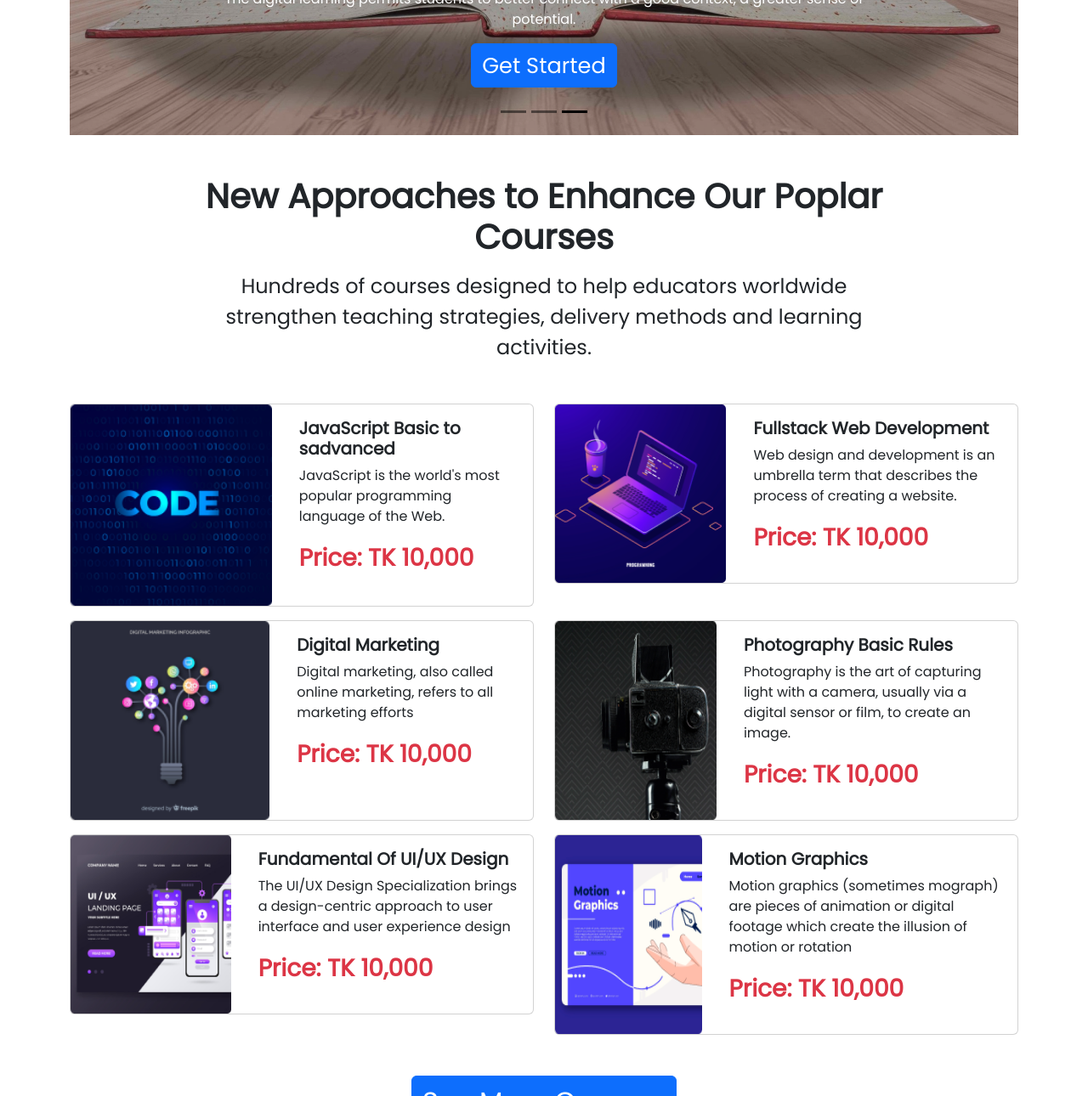
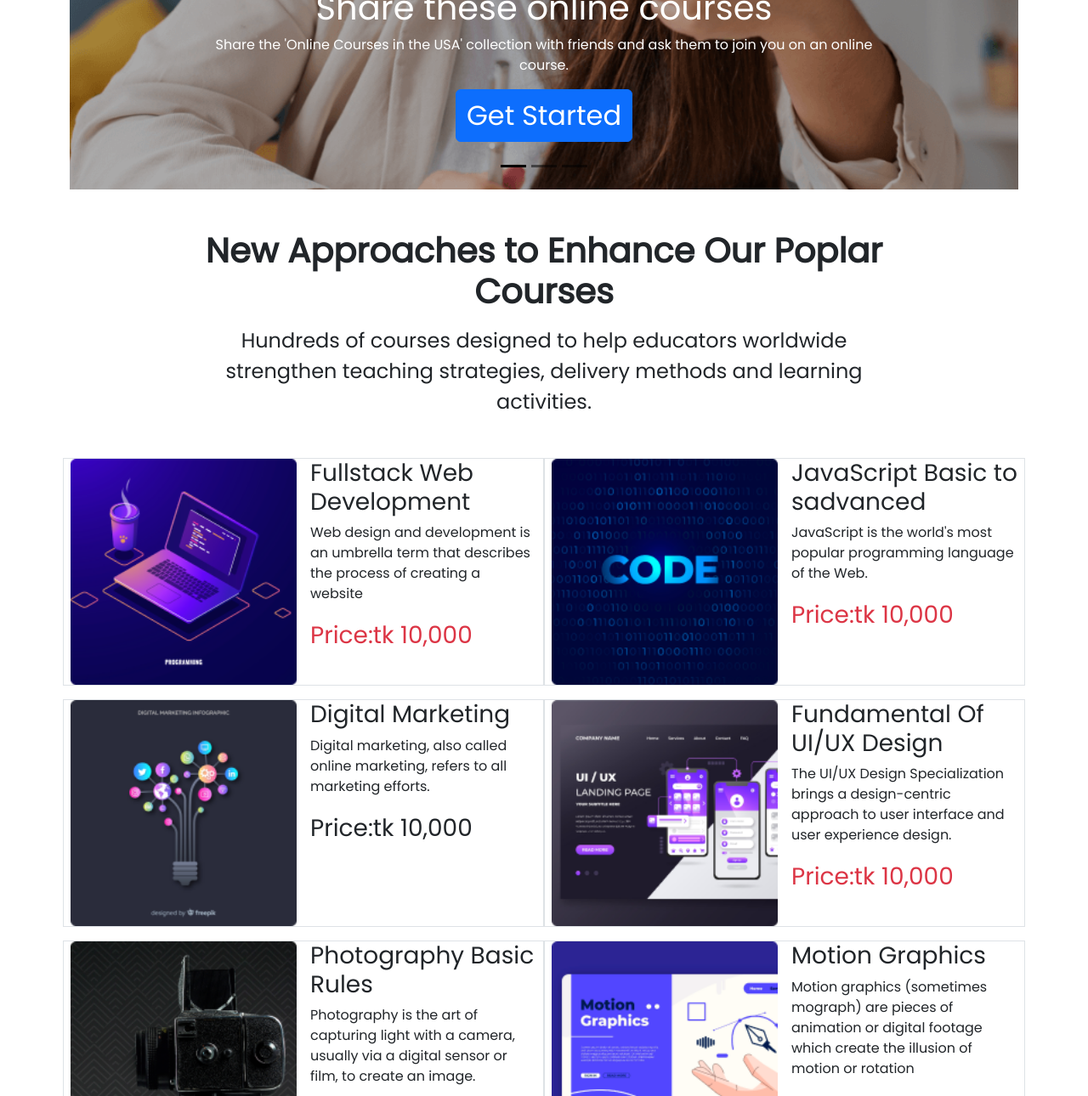
Before and after one commit to sakib036/power-tec-edu, a plain HTML site: page index.html in a window 1280 px wide. Shown: the part 745-2035 px from the top of the page at 85% size. Drawn offline with nearby package versions, Linux system fonts and the light colour scheme.

Commit message:
responsive

```diff
--- a/index.html
+++ b/index.html
@@ -37,13 +37,13 @@
         <nav>
             <div class="navbar navbar-expand-lg bg-light">
                 <div class="container">
-                    <h4 class="me-5">POWER EDU Tech</h4>
+                    <h4 class="me-5 fs-1 text-danger">POWER EDU Tech</h4>
                     <button class="navbar-toggler" type="button" data-bs-toggle="collapse"
                         data-bs-target="#navbarTogglerDemo02" aria-controls="navbarTogglerDemo02" aria-expanded="false"
                         aria-label="Toggle navigation">
                         <span class="navbar-toggler-icon"></span>
                     </button>
-                    <div class="collapse navbar-collapse" id="navbarTogglerDemo02">
+                    <div class="collapse navbar-collapse fs-3" id="navbarTogglerDemo02">
                         <ul class="navbar-nav me-auto mb-2 mb-lg-0">
                             <li class="nav-item">
                                 <a class="nav-link active" aria-current="page" href="#">Home</a>
@@ -65,7 +65,7 @@
                             </li>
                         </ul>
 
-                        <button class="btn btn-outline-success" type="submit">Register</button>
+                        <button class="btn btn-outline-success fs-2" type="submit">Register</button>
 
                     </div>
                 </div>
@@ -90,40 +90,43 @@
                         aria-label="Slide 3"></button>
                 </div>
                 <div class="carousel-inner">
-
-                    <div class="carousel-item active" data-bs-interval="2000">
-                        <div class="img-overlay "></div>
-                        <img src="images/cover/cover-2.jpg" class="carousel-img d-block img-fluid w-100 h-100"
-                            alt="...">
-                        <div class="carousel-caption d-block text-white carousel-text">
-                            <h1>Make Students Self-Motivated</h1>
-                            <p>The digital learning permits students to better connect with a good
-                                context, a greater sense of potential.</p>
-                            <p class="head-par btn btn-primary">Get
-                                Started </p>
+                    <div class="carousel-item active" data-bs-interval="10000">
+                        <div class="img-overlay"></div>
+                        <img src="images/cover/cover-1.png" class="d-block w-100 carousel-img" alt="...">
+                        <div class="carousel-caption d-block text-white">
+                            <h1>Share these online courses</h1>
+                            <p>Share the 'Online Courses in the USA' collection with friends and ask them to join you on
+                                an online course.</p>
+                            <p><button type="button" class="btn btn-primary fs-2" data-bs-toggle="modal"
+                                    data-bs-target="#exampleModal">
+                                    Get Started
+                                </button></p>
                         </div>
                     </div>
                     <div class="carousel-item" data-bs-interval="2000">
-                        <div class="img-overlay "></div>
-                        <img src="images/cover/cover-3.jpg" class="carousel-img d-block img-fluid w-100 h-100"
-                            alt="...">
-                        <div class="carousel-caption d-block text-white carousel-text">
-                            <h1>Make Students Self-Motivated</h1>
-                            <p>The digital learning permits students to better connect with a good
-                                context, a greater sense of potential.</p>
-                            <p class="head-par btn btn-primary">Get
-                                Started </p>
+                        <div class="img-overlay"></div>
+                        <img src="images/cover/cover-2.jpg" class="d-block w-100 carousel-img" alt="...">
+                        <div class="carousel-caption d-block text-white">
+                            <h1>Learn without limits</h1>
+                            <p>Break into a new field like information technology or data science. No prior experience
+                                necessary to get started.</p>
+                            <p><button type="button" class="btn btn-primary fs-2" data-bs-toggle="modal"
+                                    data-bs-target="#exampleModal">
+                                    Get Started
+                                </button></p>
                         </div>
                     </div>
-                    <div class="carousel-item" data-bs-interval="2000">
-                        <div class="img-overlay "></div>
-                        <img src="images/cover/pioneers-of-education-1.jpg" class="carousel-img img-fluid" alt="...">
-                        <div class="carousel-caption d-block text-white carousel-text">
-                            <h1>Make Students Self-Motivated</h1>
-                            <p>The digital learning permits students to better connect with a good
-                                context, a greater sense of potential.</p>
-                            <p class="head-par btn btn-primary">Get
-                                Started </p>
+                    <div class="carousel-item">
+                        <div class="img-overlay"></div>
+                        <img src="images/cover/cover-3.jpg" class="d-block w-100 carousel-img" alt="...">
+                        <div class="carousel-caption d-block text-white">
+                            <h1>Find a top degree that fits your life</h1>
+                            <p>87% of people learning for professional development report career benefits like getting a
+                                promotion, a raise, or starting a new career.</p>
+                            <p><button type="button" class="btn btn-primary fs-2" data-bs-toggle="modal"
+                                    data-bs-target="#exampleModal">
+                                    Get Started
+                                </button></p>
                         </div>
                     </div>
                 </div>
@@ -162,102 +165,104 @@
          Popular Courses card Section start
         =============================-->
             <div>
-                <div class="row gy-3">
+                <div class="row g-3 align-items-center">
+                    <div class="col-lg-6 col-md-12 border">
+                        <div class="row gx-3">
+                            <div class="col-md-6 col-sm-12">
+                                <img src="images/course/course-3.png" class="img-fluid w-100 h-100 d-block" alt="">
+                            </div>
+                            <div class="col-md-6 col-sm-12">
+                                <h3>Fullstack Web Development</h3>
+                                <P>Web design and development is an umbrella term that describes
+                                    the
+                                    process of creating a website</P>
+                                <p class="fs-3 text-danger">Price:tk 10,000</p>
+                            </div>
 
-                    <div class="col-md-12 col-lg-6">
-                        <div class="card">
-                            <div class="d-md-flex">
-                                <div class="w-100">
-                                    <img src="images/course/course-2.png" class="img-fluid w-100 h-100 " alt="">
                         </div>
-                                <div class="card-body ms-3">
-                                    <h5 class="card-title fw-bold">JavaScript Basic to sadvanced</h5>
-                                    <p class="card-text">JavaScript is the world's most popular programming language of
+
+                    </div>
+                    <div class="col-lg-6 col-md-12 border">
+                        <div class="row gx-3">
+                            <div class="col-md-6 col-sm-12">
+                                <img src="images/course/course-2.png" class="img-fluid w-100 h-100 d-block" alt="">
+                            </div>
+                            <div class="col-md-6 col-sm-12">
+                                <h3>JavaScript Basic to sadvanced </h3>
+                                <P>JavaScript is the world's most popular programming language of
                                     the
-                                        Web.</p>
-                                    <P class="fs-3 fw-bold text-danger"> Price: TK 10,000</P>
+                                    Web.</P>
+                                <p class="fs-3 text-danger">Price:tk 10,000</p>
                             </div>
+
                         </div>
+
                     </div>
+                    <div class="col-lg-6 col-md-12 border">
+                        <div class="row gx-3">
+                            <div class="col-md-6 col-sm-12">
+                                <img src="images/course/course-4.png" class="img-fluid w-100 h-100 d-block" alt="">
                             </div>
-                    <div class="col-md-12 col-lg-6">
-                        <div class="card">
-                            <div class="d-md-flex">
-                                <div class="w-100">
-                                    <img src="images/course/course-3.png" class="img-fluid w-100 h-100 " alt="">
+                            <div class="col-md-6 col-sm-12">
+                                <h3>Digital Marketing</h3>
+                                <P>Digital marketing, also called online marketing, refers to all
+                                    marketing efforts.</P>
+                                <p class="fs-3 text-dangers">Price:tk 10,000</p>
                             </div>
-                                <div class="card-body ms-3 d-block">
-                                    <h5 class="card-title fw-bold">Fullstack Web Development</h5>
-                                    <p class="card-text">Web design and development is an umbrella term that describes
-                                        the
-                                        process of creating a website.</p>
-                                    <P class="fs-3 fw-bold text-danger"> Price: TK 10,000</P>
+
                         </div>
+
                     </div>
+                    <div class="col-lg-6 col-md-12 border d-none d-lg-block ">
+                        <div class="row gx-3">
+                            <div class="col-md-6 col-sm-12">
+                                <img src="images/course/course-1.png" class="img-fluid w-100 h-100 d-block" alt="">
                             </div>
+                            <div class="col-md-6 col-sm-12">
+                                <h3>Fundamental Of UI/UX Design</h3>
+                                <P>The UI/UX Design Specialization brings a design-centric
+                                    approach to
+                                    user interface and user experience design.</P>
+                                <p class="fs-3 text-danger">Price:tk 10,000</p>
                             </div>
-                    <div class="col-md-12 col-lg-6">
-                        <div class="card">
-                            <div class="d-md-flex">
-                                <div class="w-100">
-                                    <img src="images/course/course-4.png" class="img-fluid w-100 h-100 " alt="">
+
                         </div>
-                                <div class="card-body ms-3 d-block">
-                                    <h5 class="card-title fw-bold">Digital Marketing</h5>
-                                    <p class="card-text">Digital marketing, also called online marketing, refers to all
-                                        marketing efforts</p>
-                                    <P class="fs-3 fw-bold text-danger"> Price: TK 10,000</P>
+
                     </div>
+                    <div class="col-lg-6 col-md-12 d-none d-lg-block">
+                        <div class="row gx-3 border">
+
+                            <div class="col-md-6 col-sm-12">
+                                <img src="images/course/course-5.png" class="img-fluid w-100 p=0" alt="">
                             </div>
+                            <div class="col-md-6 col-sm-12">
+                                <h3>Photography Basic Rules</h3>
+                                <P>Photography is the art of capturing light with a camera,
+                                    usually
+                                    via a digital sensor or film, to create an image.</P>
+                                <p class="fs-3 text-danger">Price:tk 10,000</p>
                             </div>
+
+
                         </div>
-                    <div class="col-md-12 col-lg-6">
-                        <div class="card">
-                            <div class="d-md-flex">
-                                <div class="w-100">
-                                    <img src="images/course/course-5.png" class="img-fluid w-100 h-100 " alt="">
+
                     </div>
-                                <div class="card-body ms-3 d-block">
-                                    <h5 class="card-title fw-bold">Photography Basic Rules</h5>
-                                    <p class="card-text">Photography is the art of capturing light with a camera,
-                                        usually
-                                        via a digital sensor or film, to create an image.</p>
-                                    <P class="fs-3 fw-bold text-danger"> Price: TK 10,000</P>
+                    <div class="col-lg-6 col-md-12 border d-none d-lg-block">
+                        <div class="row gx-3">
+                            <div class="col-md-6 col-sm-12">
+                                <img src="images/course/course-6.png" class="img-fluid w-100 h-100 d-block" alt="">
                             </div>
+                            <div class="col-md-6 col-sm-12">
+                                <h3>Motion Graphics</h3>
+                                <P>Motion graphics (sometimes mograph) are pieces of animation or
+                                    digital footage which create the illusion of motion or rotation</P>
+                                <p class="fs-3 text-danger">Price:tk 10,000</p>
                             </div>
+
                         </div>
+
                     </div>
-                    <div class="col-md-12 col-lg-6">
-                        <div class="card">
-                            <div class="d-md-flex">
-                                <div class="w-100">
-                                    <img src="images/course/course-1.png" class="img-fluid w-100 h-100 " alt="">
-                                </div>
-                                <div class="card-body ms-3 d-block">
-                                    <h5 class="card-title fw-bold">Fundamental Of UI/UX Design</h5>
-                                    <p class="card-text">The UI/UX Design Specialization brings a design-centric
-                                        approach to
-                                        user interface and user experience design</p>
-                                    <P class="fs-3 fw-bold text-danger"> Price: TK 10,000</P>
-                                </div>
-                            </div>
-                        </div>
-                    </div>
-                    <div class="col-md-12 col-lg-6">
-                        <div class="card">
-                            <div class="d-md-flex">
-                                <div class="w-100">
-                                    <img src="images/course/course-6.png" class="img-fluid w-100 h-100 " alt="">
-                                </div>
-                                <div class="card-body ms-3 d-block">
-                                    <h5 class="card-title fw-bold">Motion Graphics</h5>
-                                    <p class="card-text">Motion graphics (sometimes mograph) are pieces of animation or
-                                        digital footage which create the illusion of motion or rotation</p>
-                                    <P class="fs-3 fw-bold text-danger"> Price: TK 10,000</P>
-                                </div>
-                            </div>
-                        </div>
-                    </div>
+
                 </div>
             </div>
 
@@ -278,7 +283,7 @@
          Rating Section start
         =============================-->
         <section class="row align-items-center bg-light">
-            <div class="col-md-6 col-sm-12 mb-5">
+            <div class="col-md-6 col-sm-12">
                 <img src="images/working.png" alt="" class="img-fluid">
             </div>
             <div class="col-md-6 col-sm-12 ">
@@ -293,17 +298,17 @@
 
                 <div class="d-flex">
                     <div class="p-md-3 px-sm-1">
-                        <h1>3.2K+</h1>
+                        <h3>3.2K+</h3>
                         <p>Online Course</p>
                     </div>
 
                     <div class="p-md-3 px-sm-1">
-                        <h1>600+</h1>
+                        <h3>600+</h3>
                         <p>Expert Member</p>
                     </div>
 
                     <div class="p-md-3 px-sm-1">
-                        <h1>1K+</h1>
+                        <h3>1K+</h3>
                         <p>Rating & Review</p>
                     </div>
                 </div>
@@ -327,7 +332,7 @@
                     of a page when
                     looking at its layout</p>
             </div>
-            <div class="col-ls-6 col-md-12 d-flex justify-content-center">
+            <div class="col-lg-6 col-md-12 d-flex justify-content-center">
                 <!-- Button trigger modal -->
                 <button type="button" class="btn btn-light fs-2" data-bs-toggle="modal" data-bs-target="#exampleModal">
                     Register
@@ -396,7 +401,7 @@
                         <p>Graphic Designer</p>
                     </div>
                 </div>
-                <div class="col-sm-12 col-md-6 col-lg-3 mx-auto">
+                <div class="col-sm-12 col-md-6 col-lg-3 mx-auto d-none d-md-block">
                     <div>
                         <img src="images/student/student-4.png" class="img-float w-100" alt="">
                     </div>
@@ -675,22 +680,22 @@
     <!--========================
          Footer section Start
         =============================-->
-    <footer>
-        <div class="text-center bg-secondary text-white">
+    <footer class="mt-5">
+        <div class="text-center bg-secondary text-white py-5">
             <h1>POWER TEC EDU</h1>
             <p>Better, Faster and Safer Experience</p>
             <hr>
             <div>
                 <h2>Following Us</h2>
-                <p class="social-icon">
+                <p class="social-icon ">
                     <a target="_blank" href="https://www.facebook.com/"> <i
-                            class="fa-brands fa-facebook fs-1 text-white"></i></a>
+                            class="fa-brands fa-facebook fs-1 text-white px-2"></i></a>
                     <a target="_blank" href="https://www.youtube.com/"> <i
-                            class="fa-brands fa-youtube fs-1 text-white"></i></a>
+                            class="fa-brands fa-youtube fs-1 text-white px-2"></i></a>
                     <a target="_blank" href="https://twitter.com/"> <i
-                            class="fa-brands fa-twitter-square fs-1 text-white"></i></a>
+                            class="fa-brands fa-twitter-square fs-1 text-white px-2"></i></a>
                     <a target="_blank" href="https://www.instagram.com/"> <i
-                            class="fa-brands fa-instagram fs-1 text-white"></i></a>
+                            class="fa-brands fa-instagram fs-1 text-white px-2"></i></a>
                 </p>
 
             </div>
--- a/style.css
+++ b/style.css
@@ -4,6 +4,8 @@ Google Font Poppins
 body {
     font-family: 'Libre Baskerville', serif;
     font-family: 'Poppins', sans-serif;
+    margin: 0;
+    pading: 0;
 }
 
 .carousel-img {
@@ -20,11 +22,3 @@ body {
     background-color: black;
     opacity: .3;
 }
-
-.carousel-text h1 {
-    font-size: 5vw;
-}
-
-.head-par {
-    font-size: 2vw;
-}
```
Lines whose indentation alone changed are shown as unchanged.
